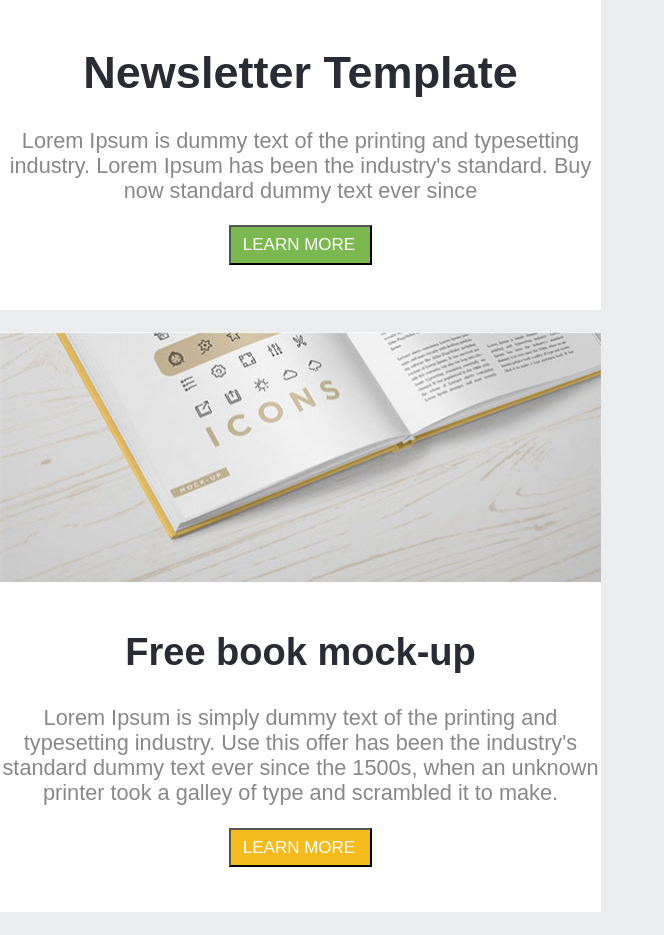
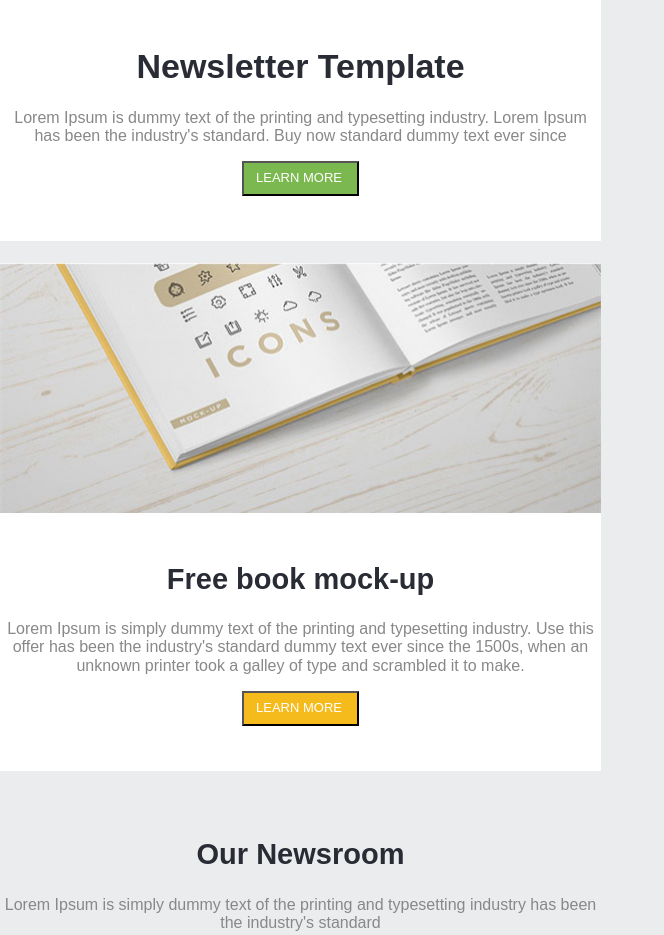
Before and after one commit to Kajoha/landingPage, a website: page index.html in a window 1280 px wide. Shown: the part 365-1300 px from the top of the page, without its empty margins (0-664 px from the left). Drawn offline with Linux system fonts and the light colour scheme.

Commit message:
corrección tipografia

```diff
--- a/sass/partial/_book.scss
+++ b/sass/partial/_book.scss
@@ -9,7 +9,7 @@
     padding: 8px 15px 8px 12px;
     text-align: center;
     color: $color-secondary;
-    font-size: 1.0625rem;
+    font-size: 0.8125rem;
     text-transform: uppercase;
     margin: 0 0 45px 0;
   }
--- a/sass/partial/_general.scss
+++ b/sass/partial/_general.scss
@@ -1,5 +1,5 @@
 $color-font-primary: #888888;
-$size-font: 1.357rem;
+$size-font: 1rem;
 $color-secondary: #ffff;
 
 html {
@@ -14,12 +14,12 @@ body {
   max-width: 601px; }
 
 h1 {
-  font-size: 2.8125rem;
+  font-size: 2.125rem;
   color: #292C34;
 }
 
 h2 {
-  font-size: 2.375rem;
+  font-size: 1.8125rem;
   color: #292C34;
 }
 
--- a/sass/partial/_newsletter.scss
+++ b/sass/partial/_newsletter.scss
@@ -9,7 +9,7 @@
     padding: 8px 15px 8px 12px;
     text-align: center;
     color: $color-secondary;
-    font-size: 1.0625rem;
+    font-size: 0.8125rem;
     text-transform: uppercase;
     margin: 0 0 45px 0;
   }
--- a/sass/partial/_newsroom.scss
+++ b/sass/partial/_newsroom.scss
@@ -36,7 +36,7 @@ button {
   padding: 8px 15px 8px 12px;
   text-align: center;
   color: $color-secondary;
-  font-size: 1.0625rem;
+  font-size: 0.8125rem;
   text-transform: uppercase;
   margin: 0 0 45px 0;
 }
--- a/sass/partial/_offer.scss
+++ b/sass/partial/_offer.scss
@@ -6,7 +6,7 @@
     padding: 8px 15px 8px 12px;
     text-align: center;
     color: $color-secondary;
-    font-size: 1.0625rem;
+    font-size: 0.8125rem;
     text-transform: uppercase;
     margin: 0 0 90px 0;
   }
--- a/sass/partial/_top.scss
+++ b/sass/partial/_top.scss
@@ -1,5 +1,6 @@
 
 #top {
+  margin-top: ;
   p {
     display: inline;
     color: $color-font-primary;
--- a/sass/partial/_wrapper-gallery.scss
+++ b/sass/partial/_wrapper-gallery.scss
@@ -6,7 +6,7 @@
     padding: 8px 15px 8px 12px;
     text-align: center;
     color: #000000;
-    font-size: 1.0625rem;
+    font-size: 0.8125rem;
     text-transform: uppercase;
     margin: 15px 0 45px 0;
   }
```
Also changed, not shown: public/css/styles.css.
